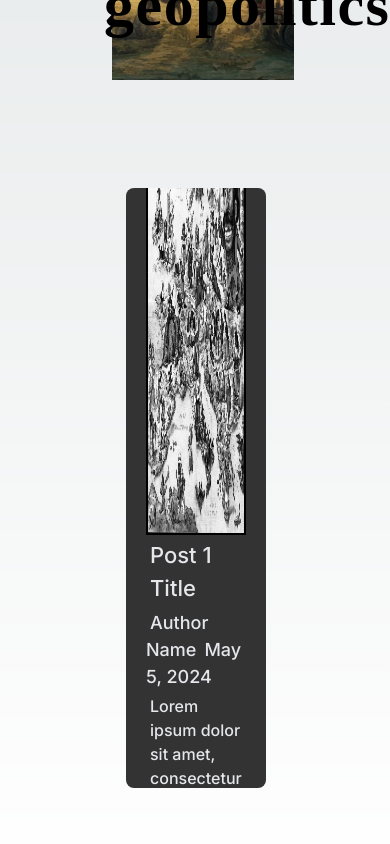
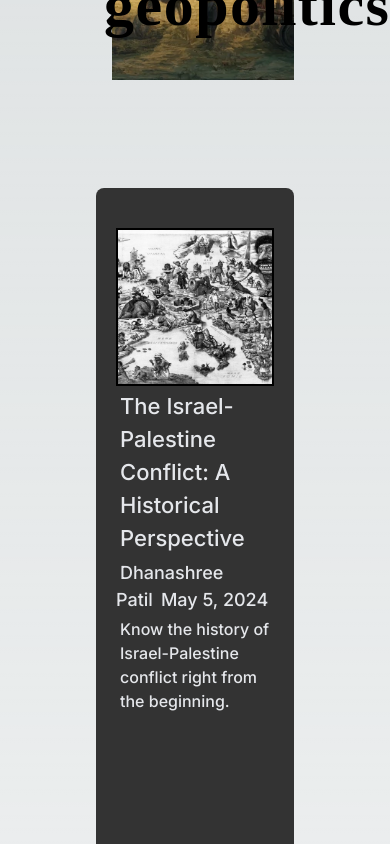
Before and after one commit to AjinkyaP1998/a-nextjs-blog, a Next.js app: page / in a window 390 px wide. Shown: the part 840-1684 px from the top of the page. Built offline with nearby package versions, Linux system fonts and the light colour scheme.

Commit message:
reactive ui fixes

```diff
--- a/src/app/globals.css
+++ b/src/app/globals.css
@@ -79,13 +79,48 @@ body {
 .post-tiles-container {
   margin-top: 100px;
   display: flex;
-  flex-wrap: nowrap;
-  overflow-x: auto;
-  -webkit-overflow-scrolling: touch;
+  flex-wrap: wrap; /* Changed from nowrap to wrap to allow wrapping */
+  overflow-x: auto; /* Keeps horizontal scrolling for overflow */
+  -webkit-overflow-scrolling: touch; /* Smooth scrolling on iOS devices */
 }
+
 .post-tiles-container > * {
   margin-right: 30px;
   margin-left: 30px;
+  flex: 1 0 21%; /* Ensures that each tile takes up at least 21% of the container width, adjust as needed */
+}
+
+@media (max-width: 768px) {
+  .post-tiles-container {
+    flex-direction: column;
+    align-items: center;
+    overflow-x: hidden;
+  }
+
+  .post-tiles-container > * {
+    margin-right: 0; /* Removes right margin in vertical layout */
+    margin-left: 0; /* Removes left margin in vertical layout */
+    margin-top: 15px; /* Adds top margin for spacing between stacked tiles */
+    margin-bottom: 15px; /* Adds bottom margin for spacing between stacked tiles */
+    flex: 0 0 auto; /* Resets flex to not grow, shrink, and based on content height */
+  }
+
+  /* To avoid double spacing at the top of the first tile and bottom of the last tile */
+  .post-tiles-container > *:first-child {
+    margin-top: 0;
+  }
+
+  .post-tiles-container > *:last-child {
+    margin-bottom: 0;
+  }
+}
+
+
+.display-post-image {
+  width: 100%;  /* Full width of the container */
+  aspect-ratio: 1 / 1;  /* Keeps the width and height the same */
+  border: 2px solid black; /* Keeps your border styling */
+  object-fit: cover;  /* Ensures the image covers the area without distorting */
 }
 
 
@@ -93,12 +128,11 @@ body {
 .post-tile-wrapper {
   display: flex;
   flex-direction: column;
-  justify-content: center;
   background-color: #333333;
   border-radius: 8px;
   transition: box-shadow 0.3s ease;
   padding: 40px 20px;
-  height: 600px;
+  height: 700px;
 }
 .post-tile-wrapper:hover {
   box-shadow: 0 4px 20px rgba(255, 255, 255, 0.8);
--- a/src/components/post_tile.tsx
+++ b/src/components/post_tile.tsx
@@ -17,7 +17,7 @@ function PostTile({ imageUrl, title, author, publishDate, description, link }: P
     <Link href={link} className="post-tile-wrapper" style={{ textDecoration: 'none', color: 'inherit', cursor: 'pointer' }} passHref>
       <div className="post-tile" style={{ display: 'flex', flexDirection: 'column', alignItems: 'space-between' }}>
 
-        <img src={imageUrl} alt="Post Image" className="post-image" style={{ height: '400px', width: '450px', border: '2px solid black' }}/>
+        <img src={imageUrl} alt="Post Image" className="display-post-image"/>
 
         <div className="post-details">
 
--- a/src/components/three_posts_row.tsx
+++ b/src/components/three_posts_row.tsx
@@ -7,26 +7,26 @@ function ThreePostRow() {
         <div className="post-tiles-container">
         <PostTile
           imageUrl="../display_post_images/post1_image0.jpeg"
-          title="Post 1 Title"
-          author="Author Name"
+          title="The Israel-Palestine Conflict: A Historical Perspective"
+          author="Dhanashree Patil"
           publishDate="May 5, 2024"
-          description="Lorem ipsum dolor sit amet, consectetur adipiscing elit."
+          description="Know the history of Israel-Palestine conflict right from the beginning."
           link="/my_posts/post_1"
         />
         <PostTile
           imageUrl="../display_post_images/post2_image0.jpg"
-          title="Post 2 Title"
-          author="Author Name"
+          title="Coming soon..."
+          author=""
           publishDate="May 6, 2024"
-          description="Lorem ipsum dolor sit amet, consectetur adipiscing elit."
+          description=""
           link="/my_posts/post_1"
         />
         <PostTile
           imageUrl="../display_post_images/post3_image0.jpg"
-          title="Post 3 Title"
-          author="Author Name"
+          title="Coming soon..."
+          author=""
           publishDate="May 7, 2024"
-          description="Lorem ipsum dolor sit amet, consectetur adipiscing elit."
+          description=""
           link="/my_posts/post_1"
         />
       </div>
```
